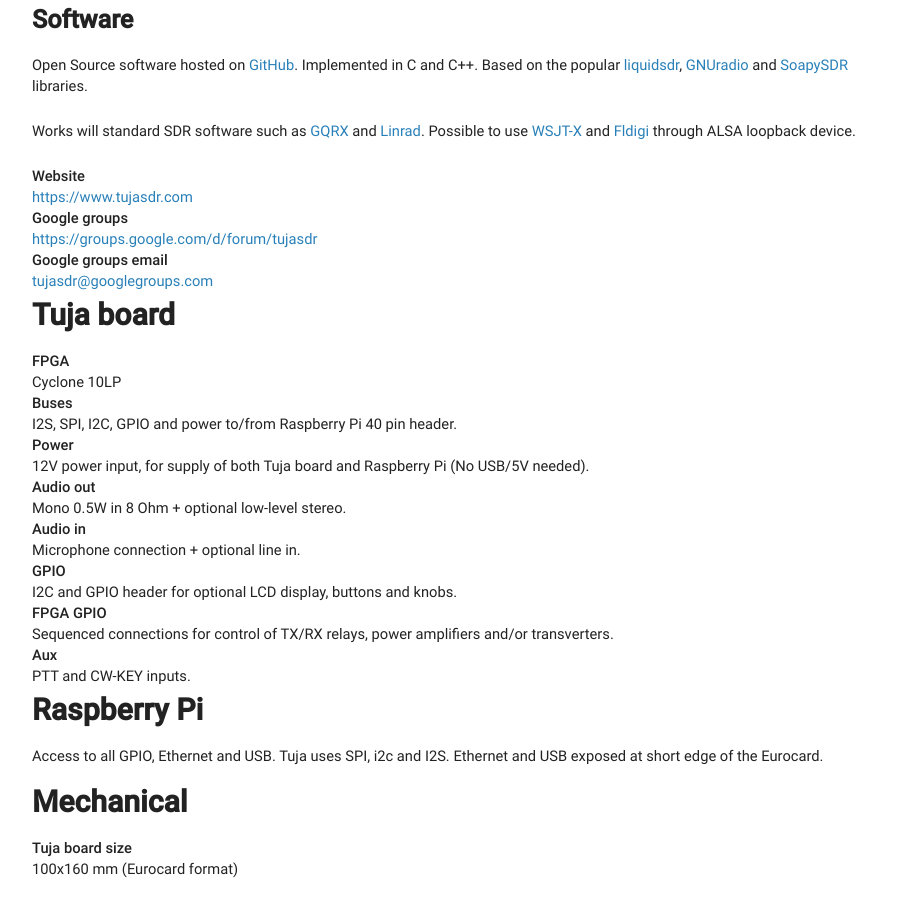
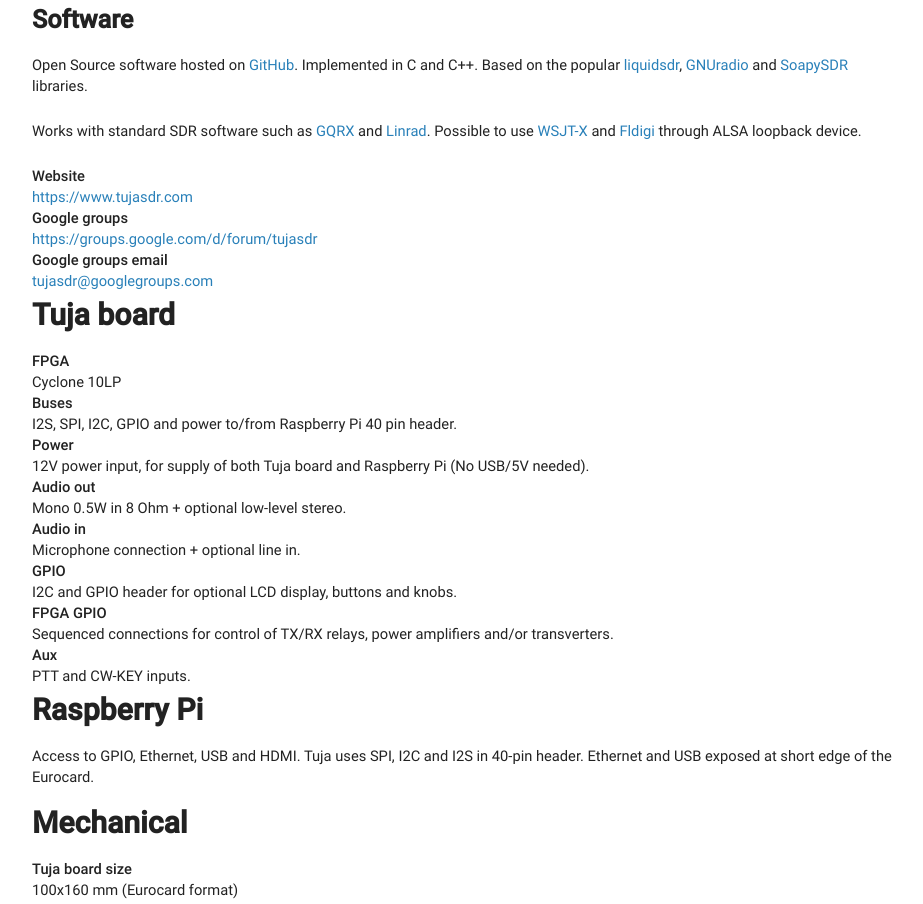
Before and after one commit to TujaSDR/TujaSDR.github.io, a plain HTML site: page index.html in a window 1280 px wide. Shown: the part 2074-2978 px from the top of the page, without its empty margins (304-1227 px from the left). Drawn offline with Linux system fonts and the light colour scheme.

Commit message:
2018-12-04

```diff
--- a/index.html
+++ b/index.html
@@ -6,7 +6,7 @@
 
       <meta charset="utf-8">
 <meta name="viewport" content="width=device-width, initial-scale=1, maximum-scale=1, user-scalable=no">
-<meta name="revised" content="2018-12-01T12:59:26 CET">
+<meta name="revised" content="2018-12-04T13:19:43 CET">
 <title>TujaSDR :: TujaSDR</title>
 <link rel="shortcut icon" href="/images/favicon.png" type="image/x-icon" />
 <link href="/css/font-awesome.min.css" rel="stylesheet">
@@ -143,7 +143,7 @@
 
 <dl>
     <dt><strong>Architecture</strong></dt>
-    <dd>9 kHz - 30 MHz</dd>
+    <dd>Superheterodyne</dd>
     <dt><strong>Intermediate Frequencies (IF)</strong></dt>
     <dd>10.7 MHz 1st, 168 kHz 2nd</dd>
     <dt><strong>IF filter bandwidth</strong></dt>
@@ -179,7 +179,7 @@
 
 <p>Open Source software hosted on <a href="https://github.com/TujaSDR">GitHub</a>. Implemented in C and C++. Based on the popular <a href="http://liquidsdr.org">liquidsdr</a>, <a href="https://www.gnuradio.org/">GNUradio</a> and <a href="https://github.com/pothosware/SoapySDR/wiki">SoapySDR</a> libraries.</p>
 
-<p>Works will standard SDR software such as <a href="http://gqrx.dk/">GQRX</a> and <a href="http://www.sm5bsz.com/linuxdsp/linrad.htm">Linrad</a>. Possible to use <a href="https://physics.princeton.edu/pulsar/k1jt/wsjtx.html">WSJT-X</a> and <a href="http://www.w1hkj.com/">Fldigi</a> through ALSA loopback device.</p>
+<p>Works with standard SDR software such as <a href="http://gqrx.dk/">GQRX</a> and <a href="http://www.sm5bsz.com/linuxdsp/linrad.htm">Linrad</a>. Possible to use <a href="https://physics.princeton.edu/pulsar/k1jt/wsjtx.html">WSJT-X</a> and <a href="http://www.w1hkj.com/">Fldigi</a> through ALSA loopback device.</p>
 
 <dl>
     <dt><strong>Website</strong></dt>
@@ -213,7 +213,7 @@
 
 <h3 id="raspberry-pi">Raspberry Pi</h3>
 
-<p>Access to all GPIO, Ethernet and USB. Tuja uses SPI, i2c and I2S. Ethernet and USB exposed at short edge of the Eurocard.</p>
+<p>Access to GPIO, Ethernet, USB and HDMI. Tuja uses SPI, I2C and I2S in 40-pin header. Ethernet and USB exposed at short edge of the Eurocard.</p>
 
 <h3 id="mechanical">Mechanical</h3>
 
```
Also changed, not shown: 404.html (+1 -1 lines), _header/index.html (+1 -1 lines), about/index.html (+1 -1 lines), categories/index.html (+1 -1 lines), contact/index.html (+1 -1 lines), tags/index.html (+1 -1 lines).
